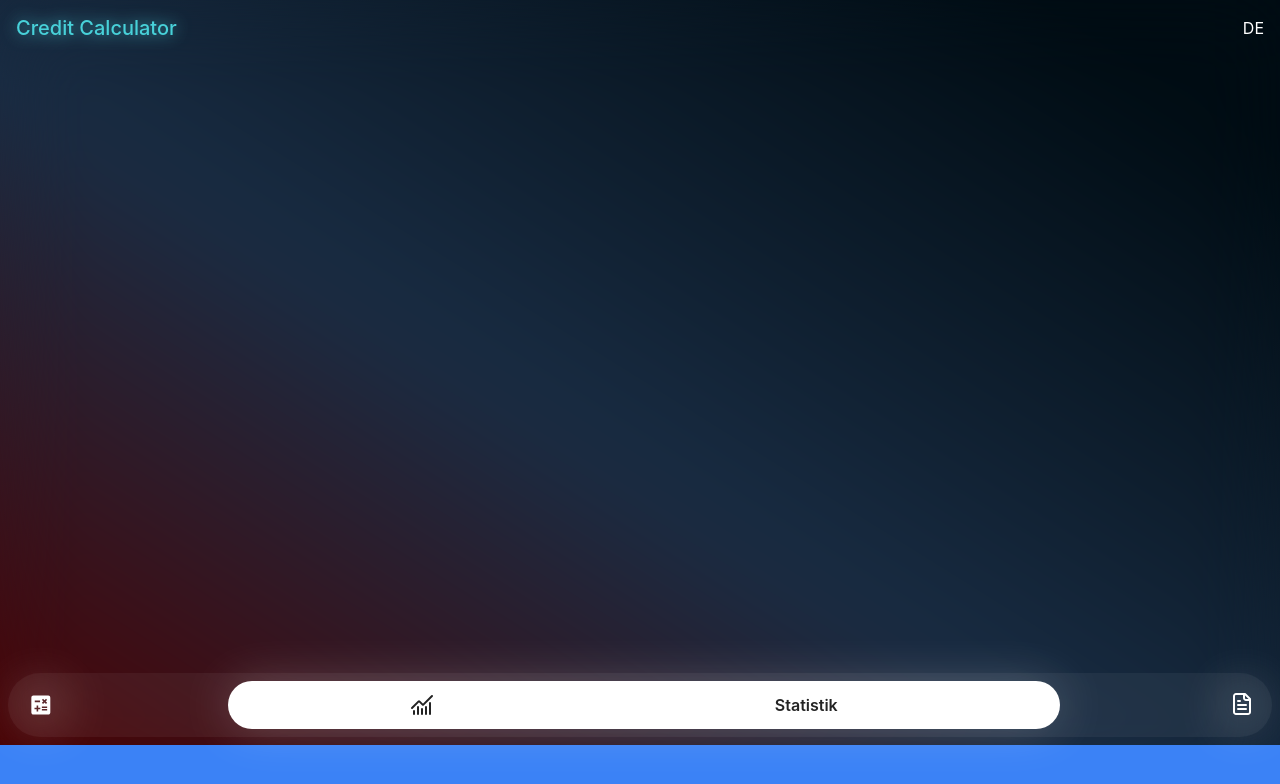
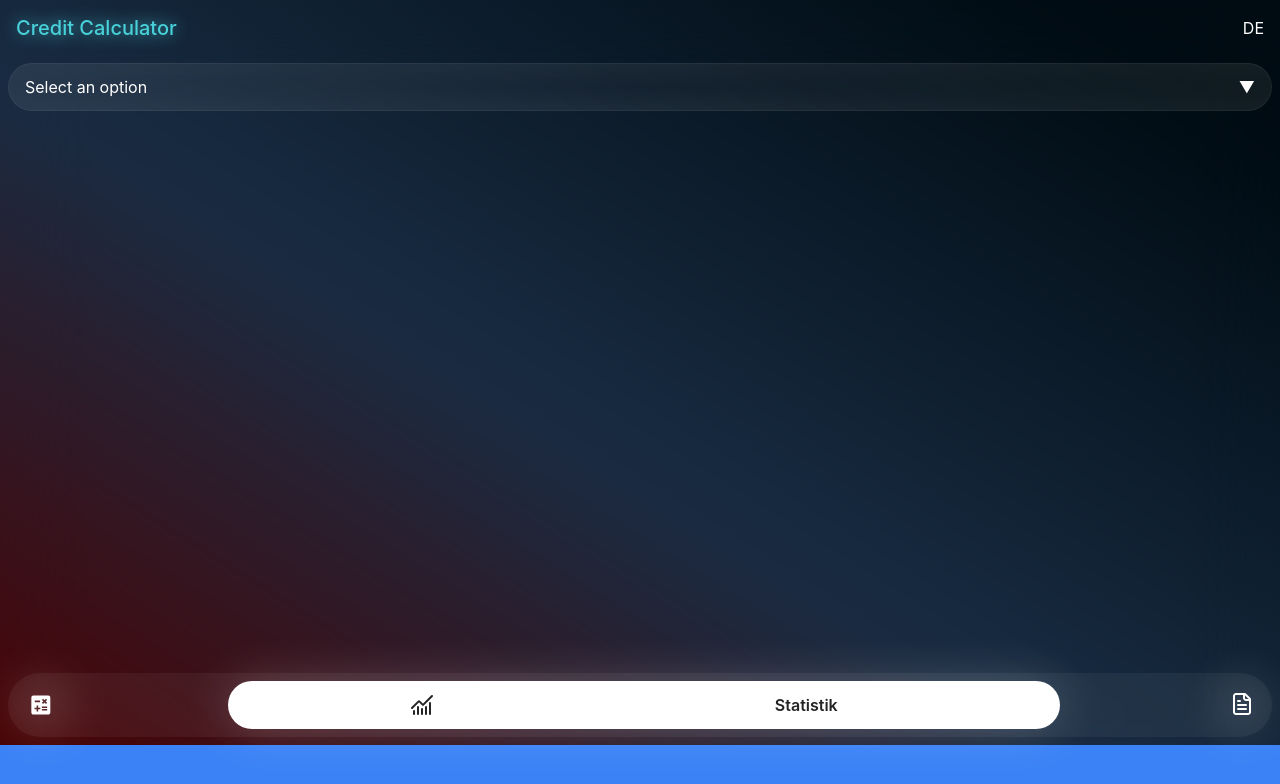
Before and after one commit to TrueTaco/Credit-Calculator, a React (Vite) app: page / in a window 1280 px wide. Both pictures are taken after a click on the element 1035 px from the left and 704 px from the top of the page. Shown: the top 784 px of the page. Built offline with nearby package versions, Linux system fonts and the light colour scheme.

Commit message:
Add select field

```diff
--- a/src/components/Content.tsx
+++ b/src/components/Content.tsx
@@ -1,6 +1,7 @@
 import { FC, useEffect, useState } from "react";
 import TabSwitcher from "./TabSwitcher";
 import Calculation from "./View/Calculation/Calculation";
+import Statistics from "./View/Statistics/Statistics";
 
 interface ContentProps {}
 
@@ -117,6 +118,12 @@ const Content: FC<ContentProps> = () => {
             />
           </>
         )}
+        {selectedTab === "statistic" && (
+          <>
+            {/* Calculation Component: Displays loan details and input fields */}
+            <Statistics />
+          </>
+        )}
       </div>
 
       {/* TabSwitcher Component: Allows navigation between views */}
--- /dev/null
+++ b/src/components/View/Statistics/SelectionField.tsx
@@ -0,0 +1,54 @@
+import React, { useState, FC } from "react";
+
+interface DropdownFieldProps {
+  options: string[];
+  value: string;
+  setValue: React.Dispatch<React.SetStateAction<string>>;
+}
+
+const DropdownField: FC<DropdownFieldProps> = ({
+  options,
+  value,
+  setValue,
+}) => {
+  const [isOpen, setIsOpen] = useState(false);
+
+  const handleToggle = () => {
+    setIsOpen((prev) => !prev);
+  };
+
+  const handleSelect = (option: string) => {
+    setValue(option);
+    setIsOpen(false);
+  };
+
+  return (
+    <div className="relative flex min-w-0 flex-col">
+      <div
+        className={`flex h-12 cursor-pointer items-center justify-between ${isOpen ? "rounded-t-3xl" : "rounded-full"} border border-white/5 bg-white/5 px-4 text-white hover:ring-blue-500`}
+        style={{
+          background:
+            "radial-gradient(ellipse, rgba(255,255,255,0.04) 0%, rgba(255,255,255,0.08) 100%)",
+        }}
+        onClick={handleToggle}
+      >
+        <span>{value || "Select an option"}</span>
+        <span className="text-white">&#9660;</span>
+      </div>
+      {isOpen && (
+        <div className="fixed inset-0 z-50 flex flex-col items-center justify-center gap-12 bg-black bg-opacity-70">
+          {options.map((option, index) => (
+            <p
+              className={`cursor-pointer rounded p-2 text-white ${option === value ? "font-semibold" : ""}`}
+              onClick={() => handleSelect(option)}
+            >
+              {option}
+            </p>
+          ))}
+        </div>
+      )}
+    </div>
+  );
+};
+
+export default DropdownField;
--- /dev/null
+++ b/src/components/View/Statistics/Statistics.tsx
@@ -0,0 +1,22 @@
+import { useState } from "react";
+import SelectionField from "./SelectionField";
+
+const Statistics = () => {
+  const [dataOption, setDataOption] = useState<string>("");
+
+  return (
+    <div className="">
+      <SelectionField
+        options={[
+          "Mtl. Tilugung und Zinsen",
+          "Monatliche Rate",
+          "Restschulden",
+        ]}
+        value={dataOption}
+        setValue={setDataOption}
+      />
+    </div>
+  );
+};
+
+export default Statistics;
```
